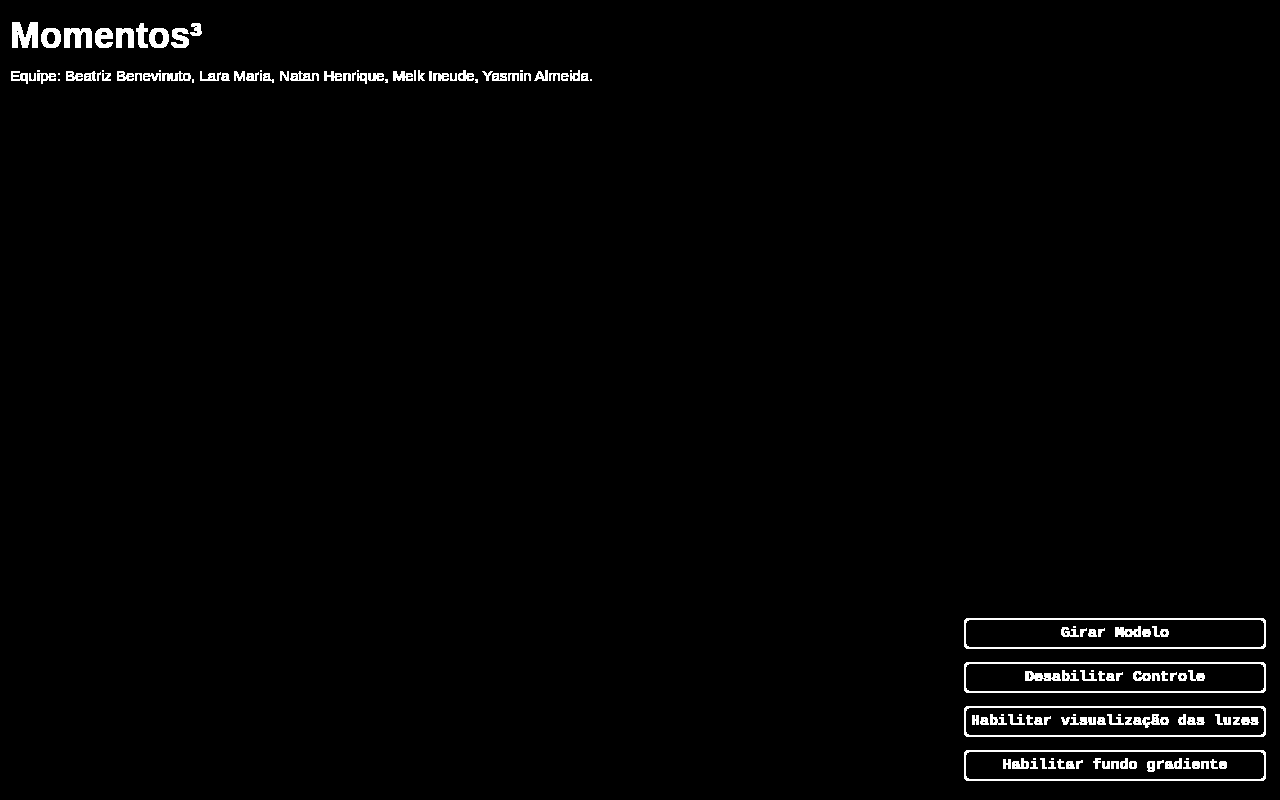
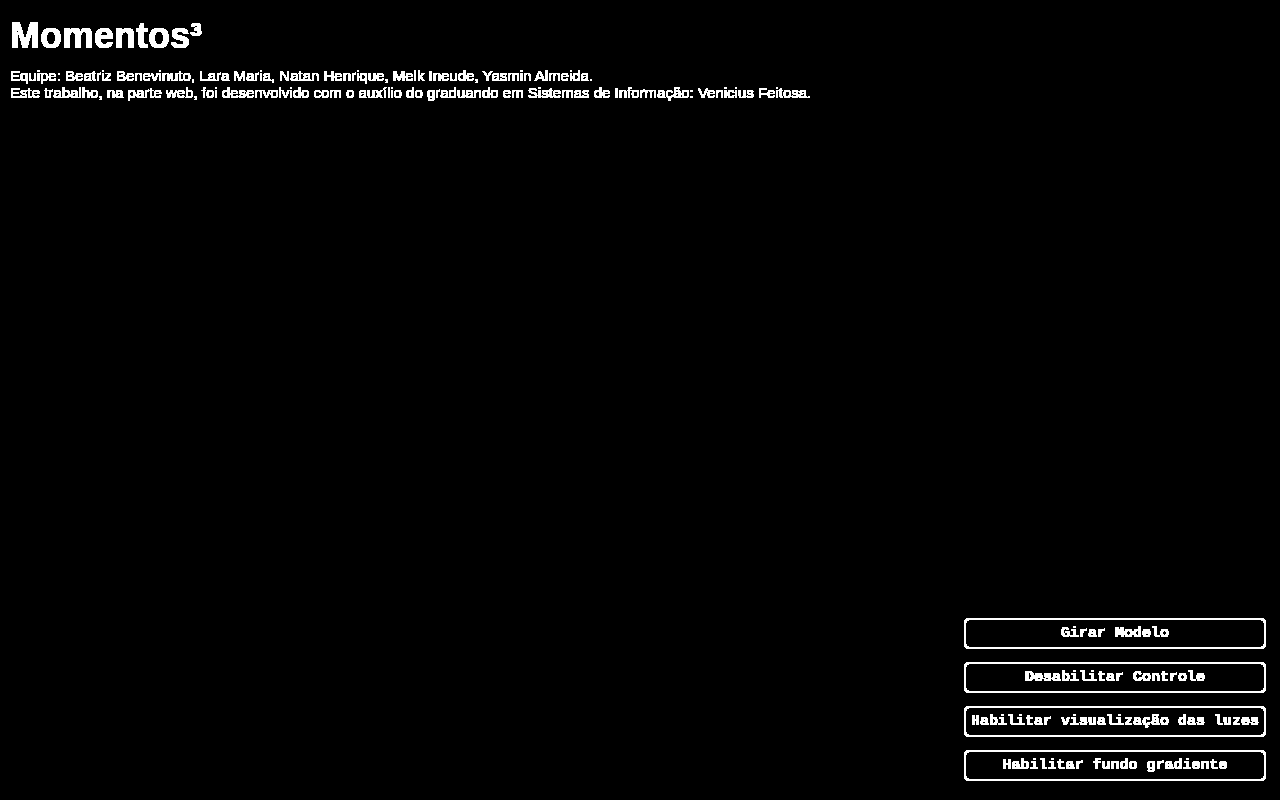
Before and after one commit to bbeamedeiros/CuboCromatico, a React (Vite) app: page / in a window 1280 px wide. Built offline with nearby package versions, Linux system fonts and the light colour scheme; no server answers.

Commit message:
ajustando o parágrafo

```diff
--- a/src/App.jsx
+++ b/src/App.jsx
@@ -211,9 +211,7 @@ function App() {
         color: '#ffffff',
         marginTop: '10px',
       }}>
-        Equipe: Beatriz Benevinuto, Lara Maria, Natan Henrique, Melk Ineude, Yasmin Almeida.
-      </p>
-      <p>
+        Equipe: Beatriz Benevinuto, Lara Maria, Natan Henrique, Melk Ineude, Yasmin Almeida.<br></br>
         Este trabalho, na parte web, foi desenvolvido com o auxílio do graduando em Sistemas
         de Informação: Venicius Feitosa.
       </p>
```
